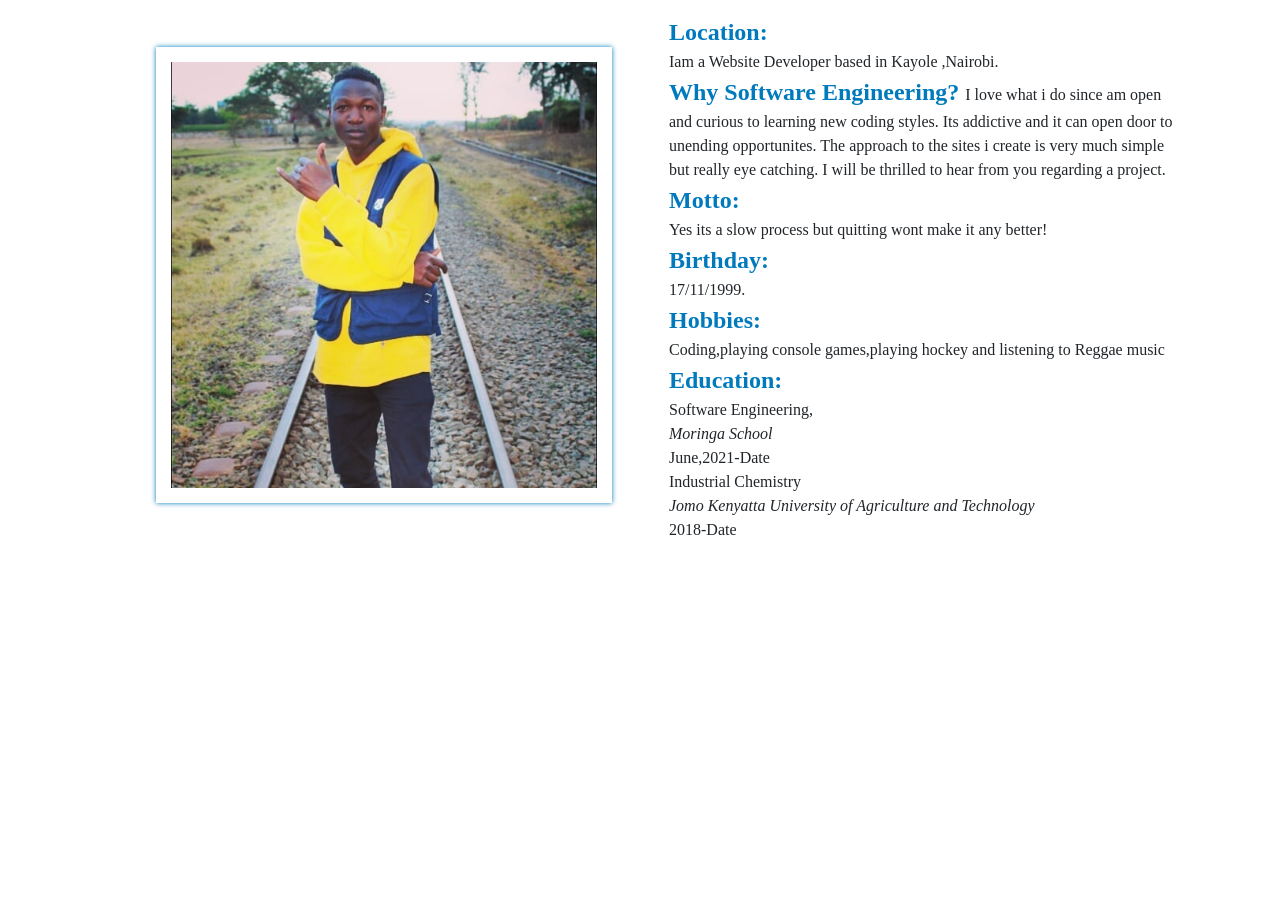
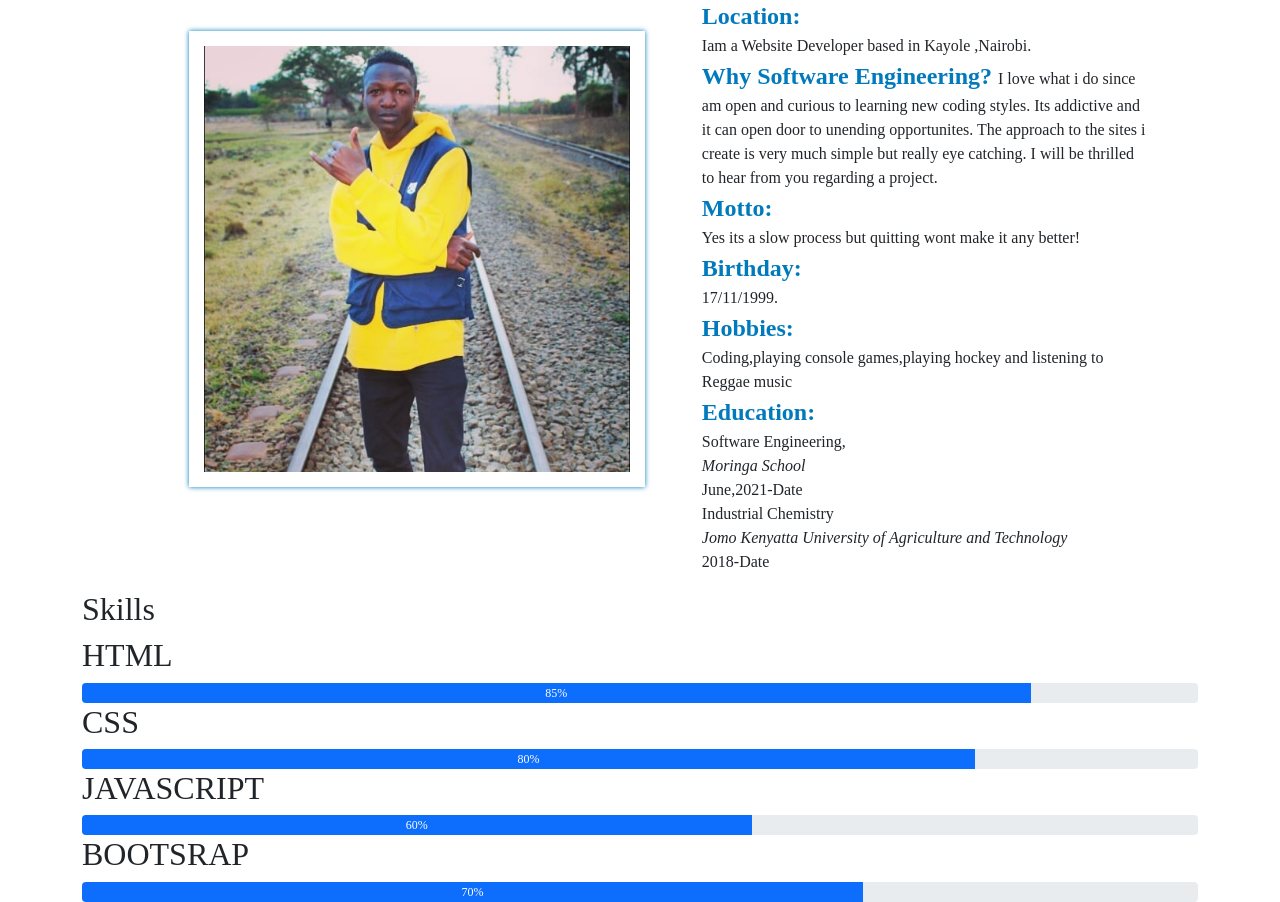
Before and after one commit to otienonick/portfolio, a plain HTML site: page index.html in a window 1280 px wide. Shown: the part 813-1715 px from the top of the page. Before the commit the page ends 1373 px from the top, so only its background shows below. Drawn offline with Linux system fonts and the light colour scheme.

Commit message:
added the skill bars section

```diff
--- a/index.html
+++ b/index.html
@@ -49,12 +49,13 @@
 
     </div>
     </div>
+    <div class="container">
 
     <h2 id="aboutme"> About Me</h2>
     <div class="container1">
 
                 <div class="mypic">
-            <img src="./images/about2.jpg" class=" img-fluid photo-2">
+            <img src="./images/about2.jpg" class=" photo-2">
 
             </div>
             <div class="paragraphs">
@@ -81,6 +82,44 @@
 
 
         </div>
+        </div>
+        <div class="container">
+            <h2 id="skills" >Skills</h2>
+            <div class="container2">
+                <div class="my-bars1">
+               <div class="progress1">
+                   <h2> HTML</h2>
+                <div class="progress box-bars " style="height: 20px;" >
+                    <div class="progress-bar" role="progressbar" style="width: 85%;" aria-valuenow="25" aria-valuemin="0" aria-valuemax="100">85%</div>
+                  </div>
+                  </div>
+                  <div class="progress1">
+                    <h2>CSS</h2>
+                 <div class="progress box-bars " style="height: 20px;" >
+                     <div class="progress-bar" role="progressbar" style="width: 80%;" aria-valuenow="25" aria-valuemin="0" aria-valuemax="100">80%</div>
+                   </div>
+                   </div>
+                   </div>
+                   <div class="my-bars2">
+                    <div class="progress1">
+                        <h2>JAVASCRIPT</h2>
+                     <div class="progress box-bars " style="height: 20px;" >
+                         <div class="progress-bar" role="progressbar" style="width: 60%;" aria-valuenow="25" aria-valuemin="0" aria-valuemax="100">60%</div>
+                       </div>
+                       </div>
+                       <div class="progress1">
+                         <h2>BOOTSRAP</h2>
+                      <div class="progress box-bars " style="height: 20px;" >
+                          <div class="progress-bar" role="progressbar" style="width: 70%;" aria-valuenow="25" aria-valuemin="0" aria-valuemax="100">70%</div>
+                        </div>
+                        </div>
+                        </div>
+
+
+            </div>
+
+        </div>
+
 
 </body>
 </html>
```
